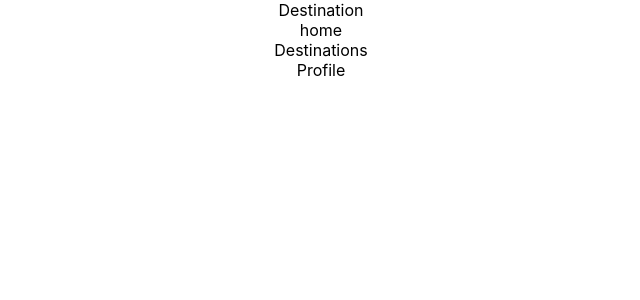
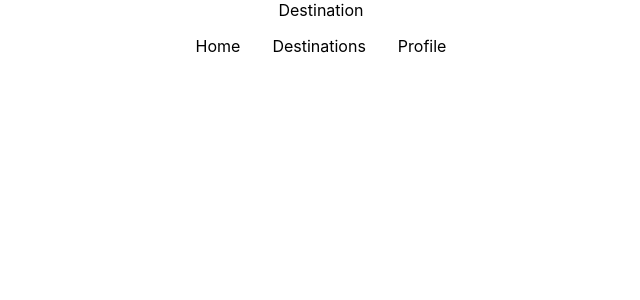
Before and after one commit to andrewbantly/npsexplorer-client, a React (Create React App) app: page /destinations in a window 1280 px wide. Shown: the top 300 px of the page, without its empty margins (319-959 px from the left). Built offline with nearby package versions, Linux system fonts and the light colour scheme.

Commit message:
basic routes completed

```diff
--- a/src/App.js
+++ b/src/App.js
@@ -32,32 +32,36 @@ function App() {
           element={<Home />}
           />
           <Route
-          path='/destinations'
-          element={<Destinations />}
+          path='/search/results'
+          element={<SearchResults />}
           />
           <Route
-          path='/users/experiences/:name'
-          element={<ExperienceView />}
+          path='/parks/:parkname'
+          element={<ParkDetails />}
           />
           <Route
-          path='/users/experiences/:name/edit'
-          element={<ExperienceEdit />}
+          path='/users/register'
+          element={<SignUp />}
           />
           <Route
           path='/users/login'
           element={<Login />}
           />
           <Route
-          path='/users/signup'
-          element={<SignUp />}
+          path='/users/profile'
+          element={<Profile />}
           />
           <Route
-          path='/parks/:name'
-          element={<ParkDetails />}
+          path='/users/experiences/:parkname'
+          element={<ExperienceView />}
           />
           <Route
-          path='/users/signup'
-          element={<SignUp />}
+          path='/users/experiences/:parkname/edit'
+          element={<ExperienceEdit />}
+          />
+          <Route
+          path='/destinations'
+          element={<Destinations />}
           />
         </Routes>
         <Footer />
--- a/src/components/partials/Footer.jsx
+++ b/src/components/partials/Footer.jsx
@@ -1,15 +1,11 @@
+import {Link} from 'react-router-dom'
+
 export default function Footer() {
     return(
-        <>
-        <div>
-            home
+        <div className='nav'>
+            <Link to='/' className='navIcon'>Home</Link>
+            <Link to='/destinations' className='navIcon'>Destinations</Link>
+            <Link to='/users/profile' className='navIcon'>Profile</Link>
         </div>
-        <div>
-            Destinations
-        </div>
-        <div>
-            Profile
-        </div>
-        </>
     )
 }
--- a/src/index.css
+++ b/src/index.css
@@ -11,3 +11,15 @@ code {
   font-family: source-code-pro, Menlo, Monaco, Consolas, 'Courier New',
     monospace;
 }
+
+.nav {
+  display: flex;
+  justify-content: center;
+  align-content: center;
+}
+
+.navIcon {
+  margin: 1rem;
+  text-decoration: none;
+  color: black
+}
```
